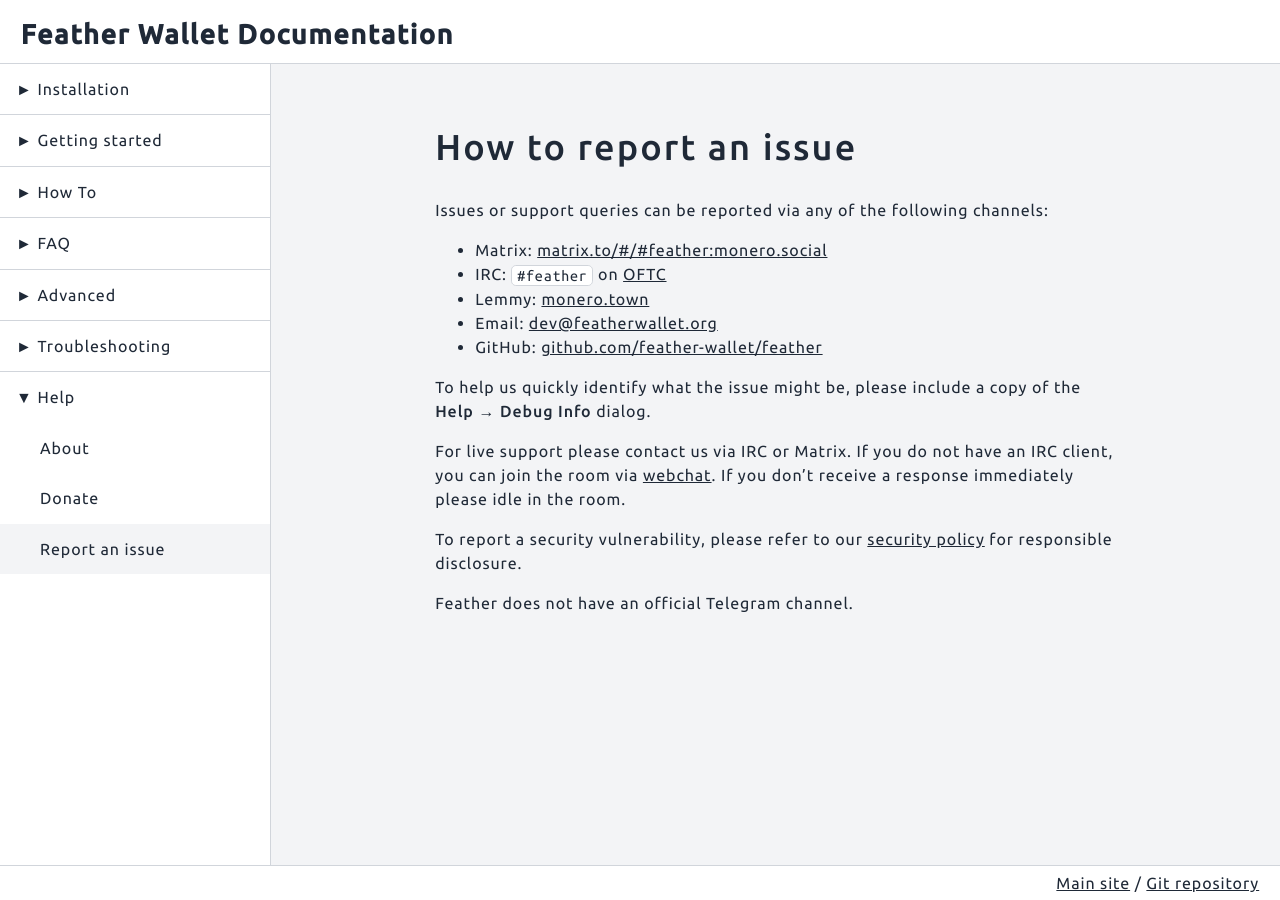
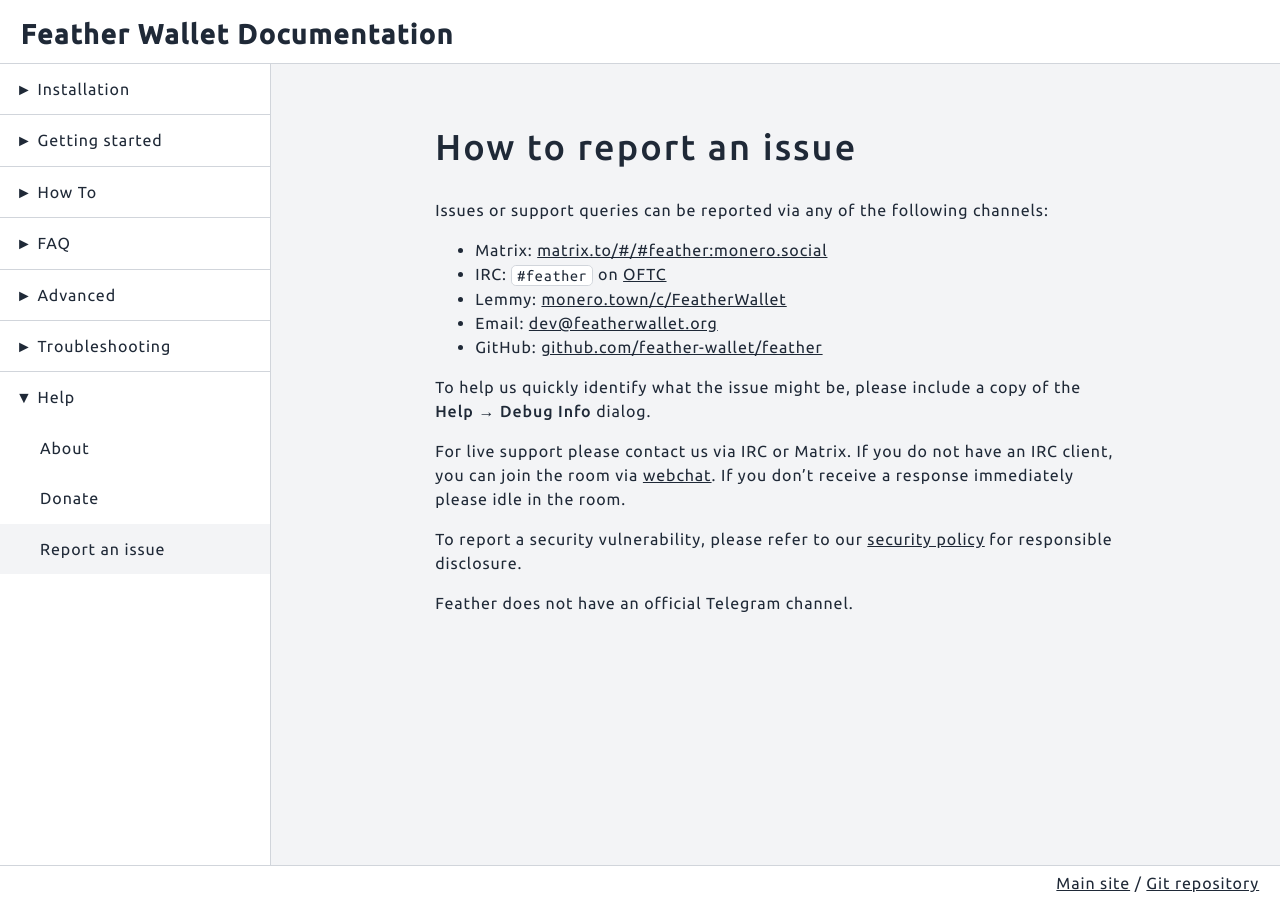
Before and after one commit to jermanuts/feather-docs, a Jekyll site: the page built from content/_guides/report_an_issue.md, in a window 1280 px wide. Built offline with Jekyll 4.4.1, drawn with Linux system fonts in a browser that asks for light colours.

Commit message:
fix link

```diff
--- a/content/_guides/report_an_issue.md
+++ b/content/_guides/report_an_issue.md
@@ -8,7 +8,7 @@
 
 - Matrix: [matrix.to/#/#feather:monero.social](https://matrix.to/#/#feather:monero.social)
 - IRC: `#feather` on [OFTC](https://www.oftc.net/)
-- Lemmy: [monero.town](https://monero.town)
+- Lemmy: [monero.town/c/FeatherWallet](https://monero.town/c/FeatherWallet)
 - Email: [dev@featherwallet.org](mailto:dev@featherwallet.org)
 - GitHub: [github.com/feather-wallet/feather](https://github.com/feather-wallet/feather)
 
```
